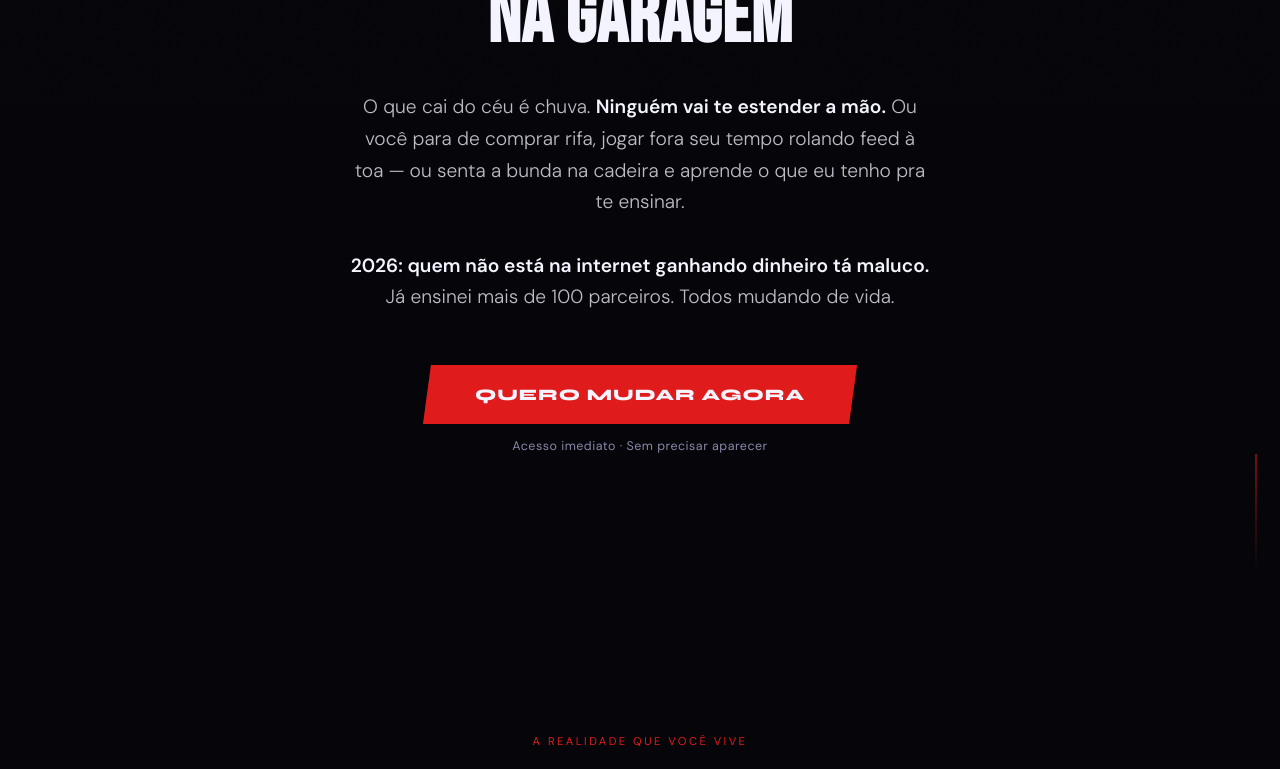
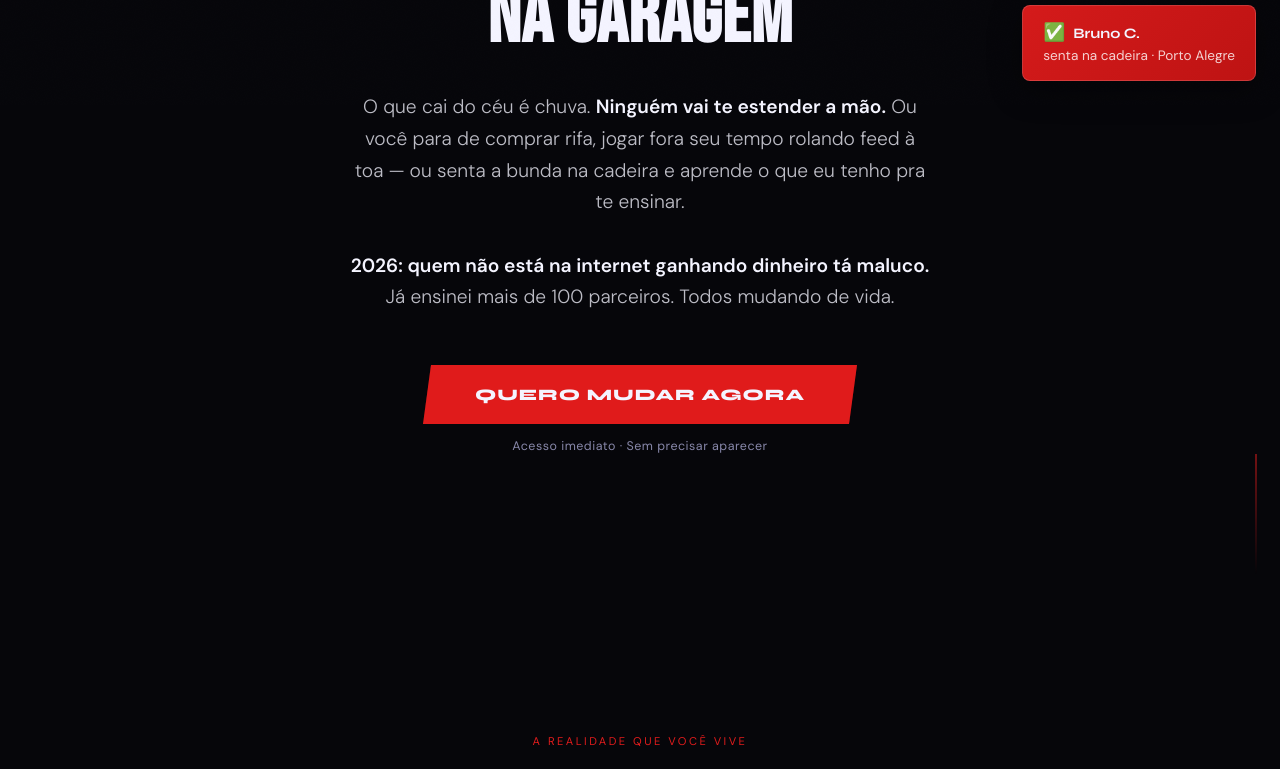
Before and after one commit to mathemkt-dev/matheusmarketingmetodo, a plain HTML site: page index.html in a window 1280 px wide. Shown: the part 695-1464 px from the top of the page. Drawn offline with Linux system fonts and the light colour scheme.

Commit message:
Update index.html

```diff
--- a/index.html
+++ b/index.html
@@ -772,6 +772,82 @@ src="https://www.facebook.com/tr?id=2973086382883800&ev=PageView&noscript=1"
     }
   }
 
+  /* ── NOTIFICATIONS ── */
+  .notification-container {
+    position: fixed;
+    bottom: 24px;
+    right: 24px;
+    z-index: 9999;
+    display: flex;
+    flex-direction: column;
+    gap: 12px;
+    max-width: 320px;
+  }
+
+  .notification {
+    background: linear-gradient(135deg, rgba(224,28,28,0.95) 0%, rgba(200,20,20,0.95) 100%);
+    border: 1px solid rgba(255,255,255,0.15);
+    border-radius: 8px;
+    padding: 16px 20px;
+    color: var(--white);
+    font-size: 0.9rem;
+    box-shadow: 0 8px 32px rgba(0,0,0,0.4);
+    animation: slideIn 0.4s cubic-bezier(0.34, 1.56, 0.64, 1);
+    backdrop-filter: blur(10px);
+  }
+
+  .notification-name {
+    font-family: 'Syne', sans-serif;
+    font-weight: 600;
+    margin-bottom: 4px;
+  }
+
+  .notification-text {
+    font-size: 0.85rem;
+    color: rgba(255,255,255,0.8);
+  }
+
+  .notification-icon {
+    display: inline-block;
+    margin-right: 8px;
+    font-size: 1.1rem;
+  }
+
+  @keyframes slideIn {
+    from {
+      opacity: 0;
+      transform: translateX(400px);
+    }
+    to {
+      opacity: 1;
+      transform: translateX(0);
+    }
+  }
+
+  @keyframes slideOut {
+    from {
+      opacity: 1;
+      transform: translateX(0);
+    }
+    to {
+      opacity: 0;
+      transform: translateX(400px);
+    }
+  }
+
+  .notification.exit {
+    animation: slideOut 0.4s cubic-bezier(0.34, 1.56, 0.64, 1);
+  }
+
+  @media (max-width: 480px) {
+    .notification-container {
+      bottom: 12px;
+      right: 12px;
+      left: 12px;
+      max-width: none;
+    }
+  }
+
 </style>
 </head>
 <body>
@@ -1038,7 +1114,7 @@ src="https://www.facebook.com/tr?id=2973086382883800&ev=PageView&noscript=1"
   <div class="price-box reveal">
     <span class="price-label">Acesso completo</span>
     <div class="price-old">De R$ 199,00</div>
-    <div class="price-value"><sup>R$</sup>19<span style="font-size:0.6em;margin-left:4px;">,90</span></div>
+    <div class="price-value"><sup>R$</sup>29<span style="font-size:0.6em;margin-left:4px;">,90</span></div>
     <div class="price-installment">Investimento único — acesso vitalício</div>
   </div>
 
@@ -1086,6 +1162,89 @@ src="https://www.facebook.com/tr?id=2973086382883800&ev=PageView&noscript=1"
   © 2025 · Método Digital · Todos os direitos reservados
 </footer>
 
+<!-- NOTIFICATION CONTAINER -->
+<div class="notification-container" id="notificationContainer"></div>
+
+<script>
+  // Dados de pessoas que compraram
+  const buyerNames = [
+    { name: 'Matheus R.', city: 'São Paulo' },
+    { name: 'Letícia M.', city: 'Rio de Janeiro' },
+    { name: 'Gabriel S.', city: 'Belo Horizonte' },
+    { name: 'Lucas F.', city: 'Curitiba' },
+    { name: 'Amanda P.', city: 'Salvador' },
+    { name: 'Felipe T.', city: 'Brasília' },
+    { name: 'Isabella L.', city: 'Recife' },
+    { name: 'Bruno C.', city: 'Porto Alegre' },
+    { name: 'Marina G.', city: 'Fortaleza' },
+    { name: 'Victor H.', city: 'Manaus' },
+    { name: 'Carolina A.', city: 'Santos' },
+    { name: 'Rafael M.', city: 'Goiânia' },
+    { name: 'Beatriz S.', city: 'Campinas' },
+    { name: 'André V.', city: 'Osasco' },
+    { name: 'Sofia D.', city: 'Santo André' },
+  ];
+
+  const messages = [
+    'entrou no método',
+    'começou sua jornada',
+    'disse "vou mudar"',
+    'senta na cadeira',
+    'parou de sobreviver',
+    'entrou pro time',
+  ];
+
+  let notificationCount = 0;
+
+  function showNotification() {
+    const container = document.getElementById('notificationContainer');
+
+    const randomBuyer = buyerNames[Math.floor(Math.random() * buyerNames.length)];
+    const randomMessage = messages[Math.floor(Math.random() * messages.length)];
+
+    const notification = document.createElement('div');
+    notification.className = 'notification';
+    notification.innerHTML = `
+      <div class="notification-name">
+        <span class="notification-icon">✅</span>${randomBuyer.name}
+      </div>
+      <div class="notification-text">
+        ${randomMessage} · ${randomBuyer.city}
+      </div>
+    `;
+
+    container.appendChild(notification);
+    notificationCount++;
+
+    // Remove após 5 segundos com animação
+    setTimeout(() => {
+      notification.classList.add('exit');
+      setTimeout(() => {
+        notification.remove();
+      }, 400);
+    }, 5000);
+
+    // Limita a 3 notificações visíveis ao mesmo tempo
+    const notifications = container.querySelectorAll('.notification');
+    if (notifications.length > 3) {
+      const oldestNotification = notifications[0];
+      oldestNotification.classList.add('exit');
+      setTimeout(() => {
+        oldestNotification.remove();
+      }, 400);
+    }
+  }
+
+  // Mostrar primeira notificação após 3 segundos
+  setTimeout(showNotification, 3000);
+
+  // Intervalo de 8-12 segundos para novas notificações
+  setInterval(() => {
+    const randomDelay = Math.random() * 4000 + 8000;
+    setTimeout(showNotification, randomDelay);
+  }, 12000);
+</script>
+
 <script>
   // Reveal on scroll
   const reveals = document.querySelectorAll('.reveal');
```
